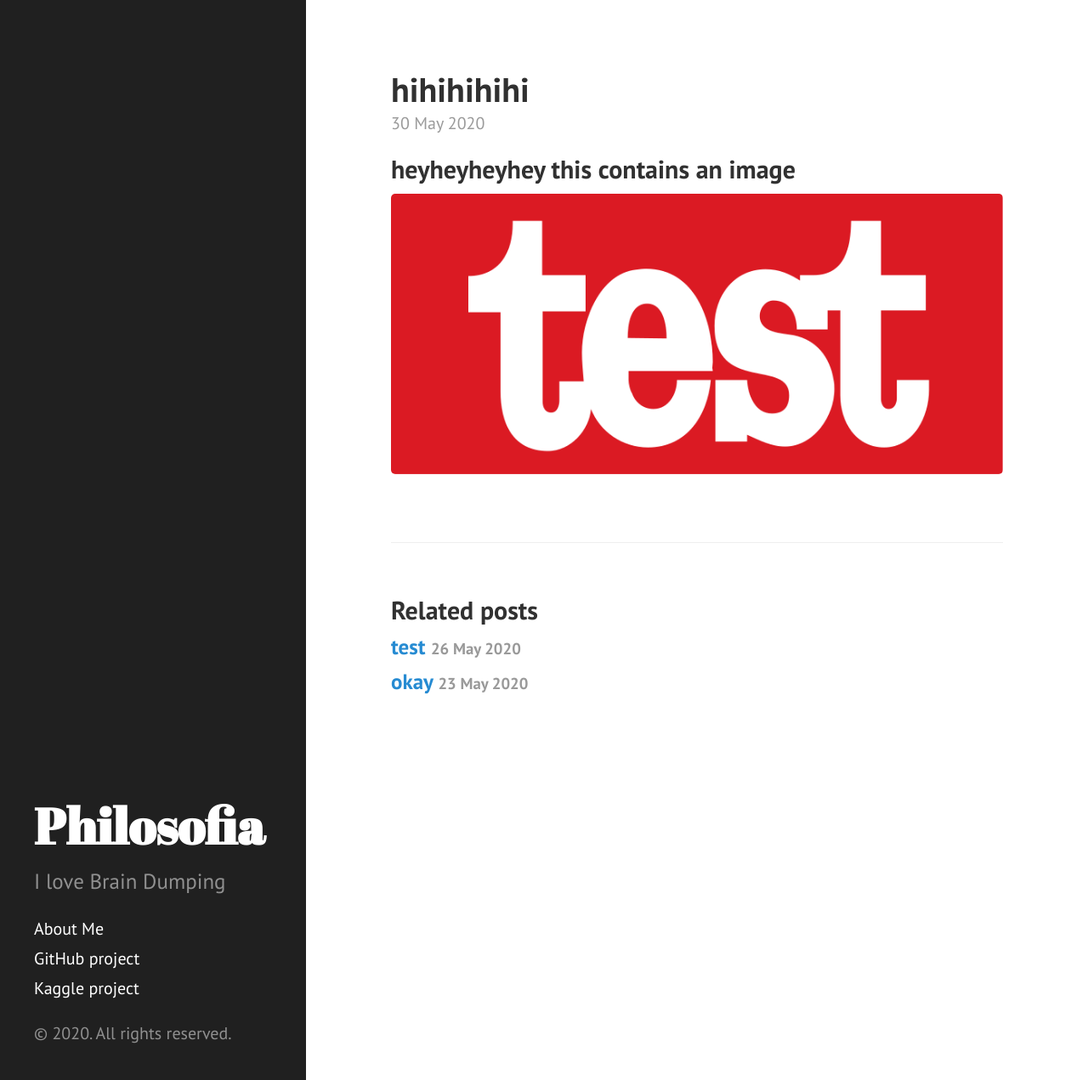
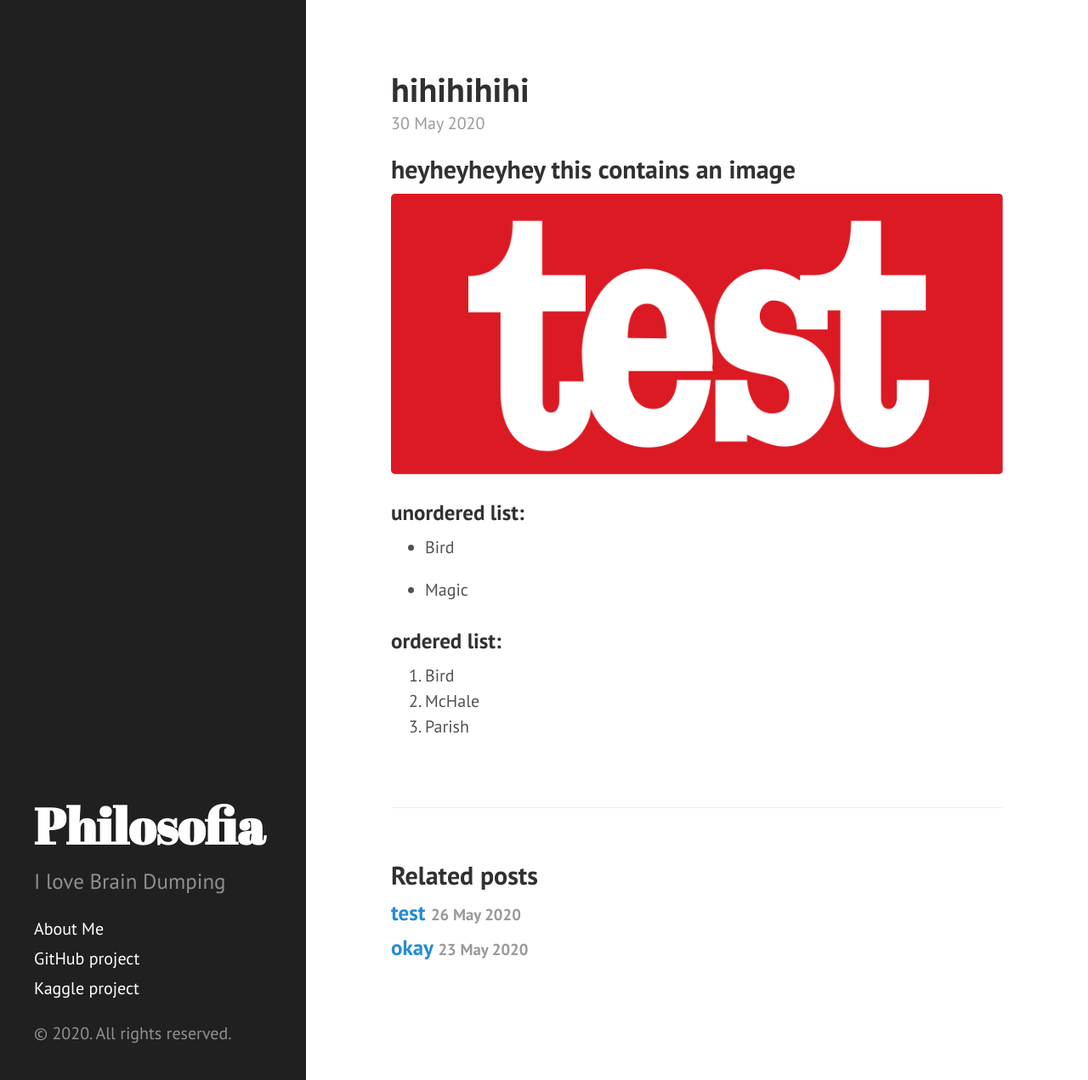
Before and after one commit to philosofia/philosofia.github.io, a Jekyll site: the page built from _posts/2020-05-30-hihihi.md, in a window 1280 px wide and 1271 px high. Shown: the whole window at 85% size. Built offline with Jekyll 4.4.1, drawn with Linux system fonts in a browser that asks for light colours.

Commit message:
Update 2020-05-30-hihihi.md

```diff
--- a/_posts/2020-05-30-hihihi.md
+++ b/_posts/2020-05-30-hihihi.md
@@ -7,3 +7,16 @@ layout: post
 ## heyheyheyhey  this contains an image
 
 ![test](https://github.com/philosofia/philosofia.github.io/blob/master/_posts/test.png?raw=true)
+
+
+
+### unordered list:
+*   Bird
+
+*   Magic
+
+
+### ordered list:
+1.  Bird
+2.  McHale
+3.  Parish
```
